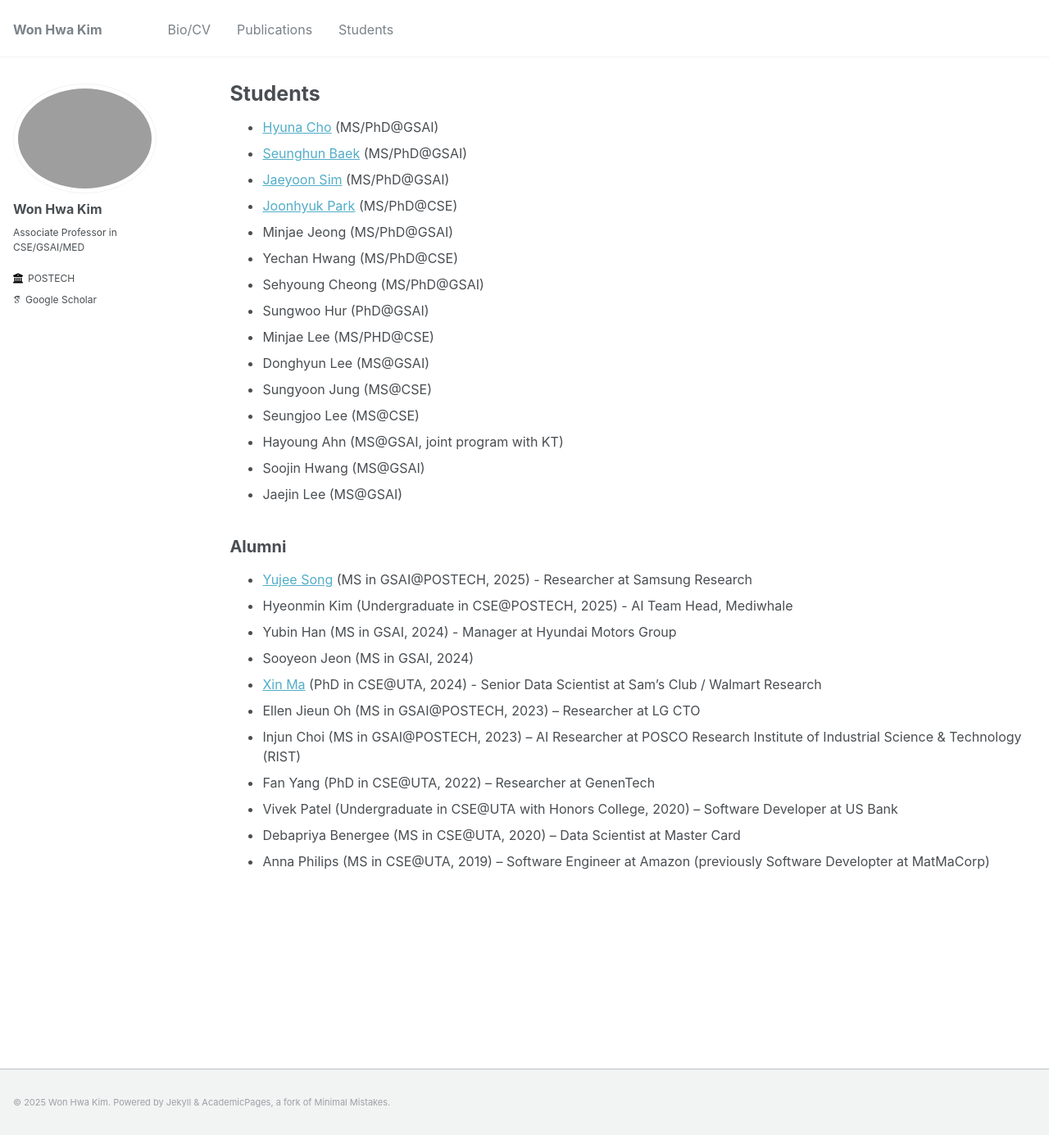
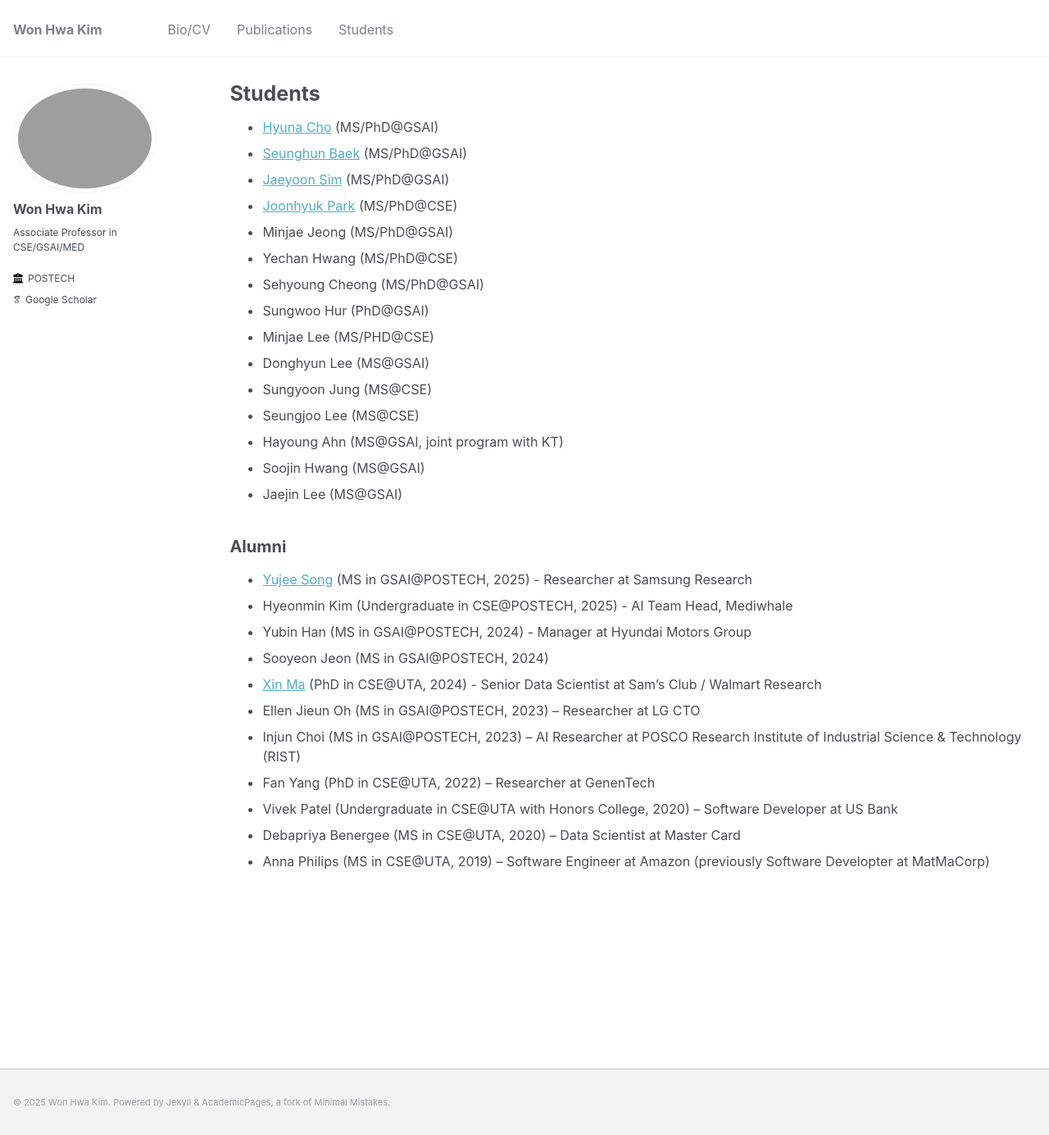
Before and after one commit to wwplato/wwplato.github.io, a Jekyll site: the page built from _pages/students.md, in a window 1280 px wide and 1385 px high. Shown: the whole window at 82% size. Built offline with Jekyll 4.4.1, drawn with Linux system fonts in a browser that asks for light colours; some web fonts are replaced.

Commit message:
Update students.md

```diff
--- a/_pages/students.md
+++ b/_pages/students.md
@@ -25,8 +25,8 @@ Alumni
 ----
 * [Yujee Song](https://jardindelsol.github.io "Yujee Song") (MS in GSAI@POSTECH, 2025) - Researcher at Samsung Research
 * Hyeonmin Kim (Undergraduate in CSE@POSTECH, 2025) - AI Team Head, Mediwhale
-* Yubin Han (MS in GSAI, 2024) - Manager at Hyundai Motors Group
-* Sooyeon Jeon (MS in GSAI, 2024)
+* Yubin Han (MS in GSAI@POSTECH, 2024) - Manager at Hyundai Motors Group
+* Sooyeon Jeon (MS in GSAI@POSTECH, 2024)
 * [Xin Ma](https://xma24.github.io/xma/ "Xin Ma") (PhD in CSE@UTA, 2024) - Senior Data Scientist at Sam's Club / Walmart Research
 * Ellen Jieun Oh (MS in GSAI@POSTECH, 2023) – Researcher at LG CTO
 * Injun Choi (MS in GSAI@POSTECH, 2023) – AI Researcher at POSCO Research Institute of Industrial Science & Technology (RIST)
```
